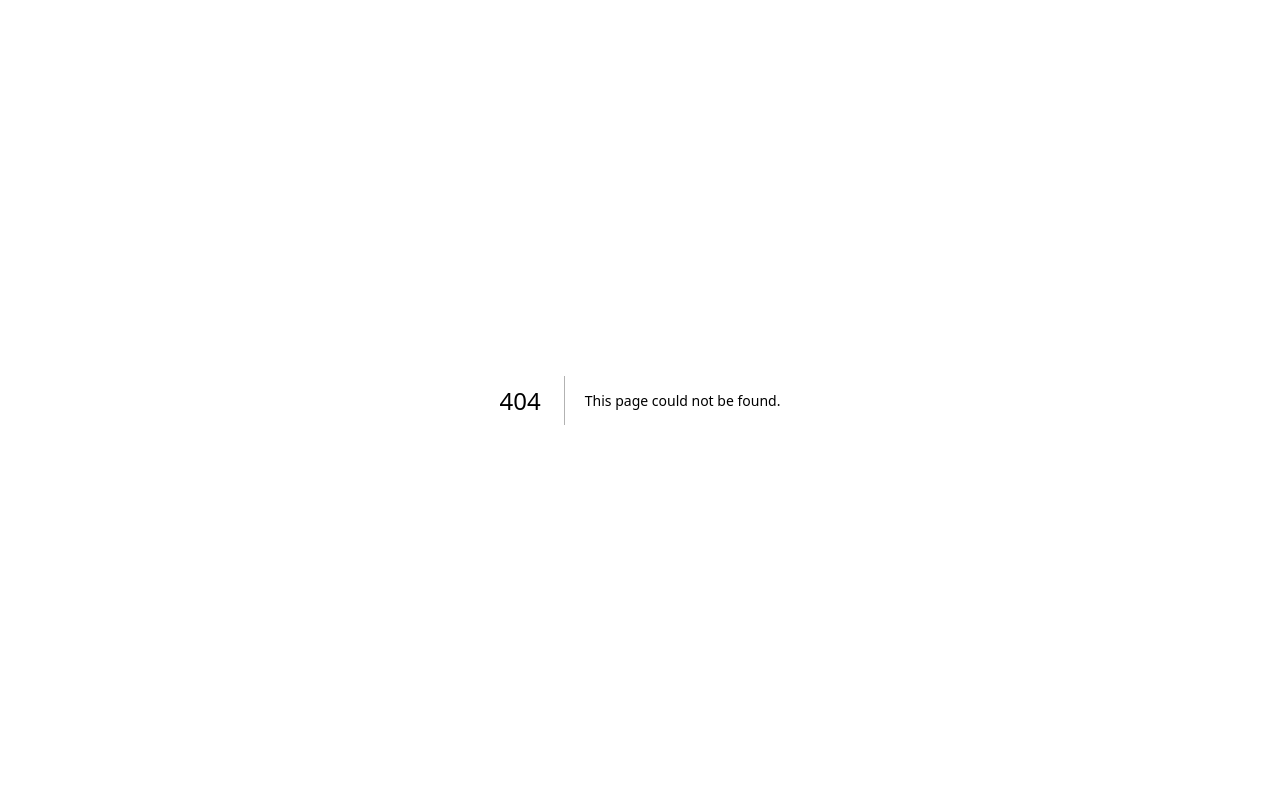
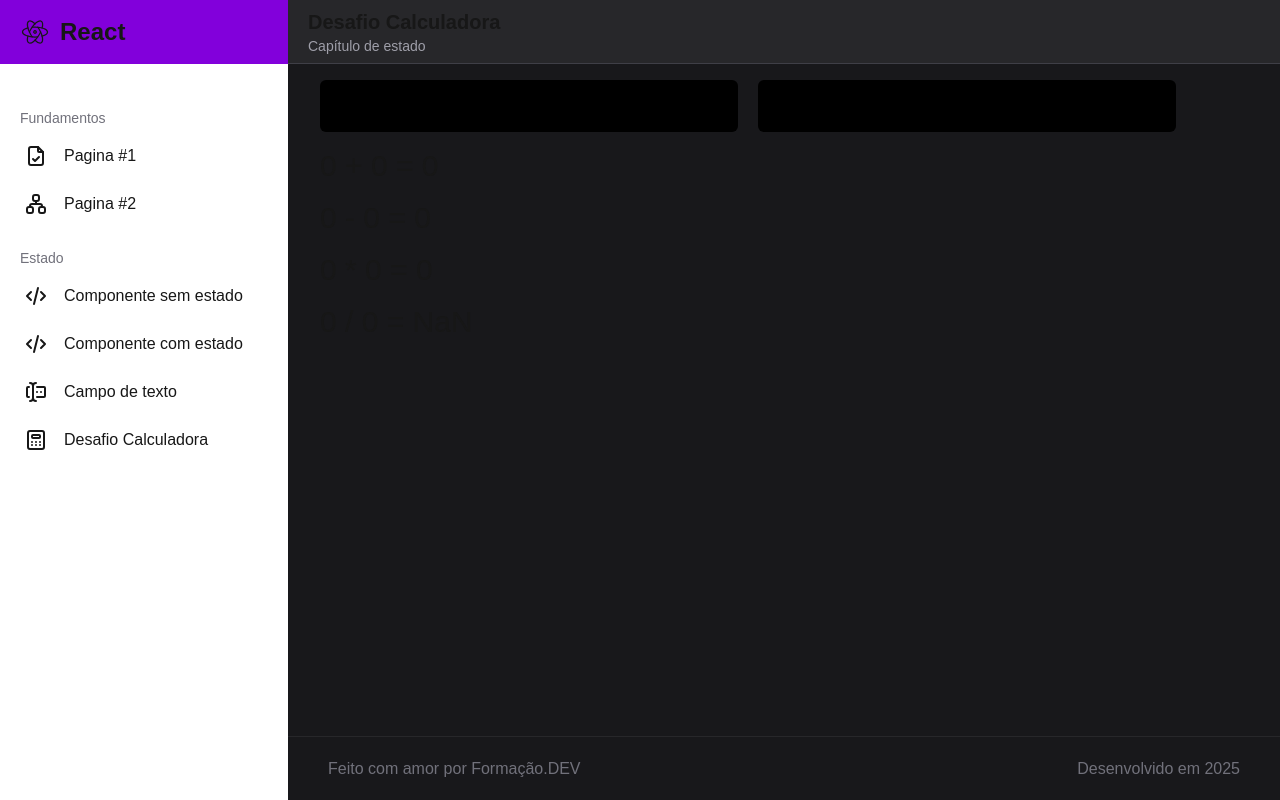
Before and after one commit to GustavoPaula/formacao-dev, a Next.js app in the folder react-fundamentos/: page /estado/desafioCalculadora in a window 1280 px wide. Before the commit this address had no page. Built offline with nearby package versions, Linux system fonts and the light colour scheme.

Commit message:
Desafio calculadora

```diff
--- a/react-fundamentos/components/Menu.tsx
+++ b/react-fundamentos/components/Menu.tsx
@@ -1,4 +1,4 @@
-import { Icon360View, IconCode, IconFileCheck, IconForms, IconHome, IconSitemap } from "@tabler/icons-react";
+import { Icon360View, IconCalculator, IconCode, IconFileCheck, IconForms, IconHome, IconSitemap } from "@tabler/icons-react";
 import MenuItem from "./MenuItem";
 
 export default function Menu() {
@@ -15,6 +15,7 @@ export default function Menu() {
       <MenuItem icone={<IconCode />} texto="Componente sem estado" url="/estado/sem" />
       <MenuItem icone={<IconCode />} texto="Componente com estado" url="/estado/com" />
       <MenuItem icone={<IconForms />} texto="Campo de texto" url="/estado/campoTexto" />
+      <MenuItem icone={<IconCalculator />} texto="Desafio Calculadora" url="/estado/desafioCalculadora" />
     </div>
   );
 }
--- /dev/null
+++ b/react-fundamentos/pages/estado/desafioCalculadora.tsx
@@ -0,0 +1,30 @@
+import Pagina from "@/components/Pagina";
+import { useState } from "react";
+
+export default function DesafioCalculadora() {
+  const [valorPrimeiroInput, setValorPrimeiroInput] = useState(0)
+  const [valorSegundoInput, setValorSegundoInput] = useState(0)
+
+  const alterarPrimeiroInput = (e: any) => {
+    setValorPrimeiroInput(parseInt(e.target.value))
+  }
+
+  const alterarSegundoInput = (e: any) => {
+    setValorSegundoInput(parseInt(e.target.value))
+  }
+
+  return (
+    <Pagina titulo="Desafio Calculadora" subtitulo="Capítulo de estado">
+      <div className="flex gap-5">
+        <input className="bg-black px-4 py-2 text-white rounded-md" type="number" onChange={alterarPrimeiroInput} />
+        <input className="bg-black px-4 py-2 text-white rounded-md" type="number" onChange={alterarSegundoInput} />
+      </div>
+      <div className="flex flex-col py-4 gap-4">
+        <span>{valorPrimeiroInput} + {valorSegundoInput} = {valorPrimeiroInput + valorSegundoInput} </span>
+        <span>{valorPrimeiroInput} - {valorSegundoInput} = {valorPrimeiroInput - valorSegundoInput} </span>
+        <span>{valorPrimeiroInput} * {valorSegundoInput} = {valorPrimeiroInput * valorSegundoInput} </span>
+        <span>{valorPrimeiroInput} / {valorSegundoInput} = {valorPrimeiroInput / valorSegundoInput} </span>
+      </div>
+    </Pagina>
+  )
+}
```
